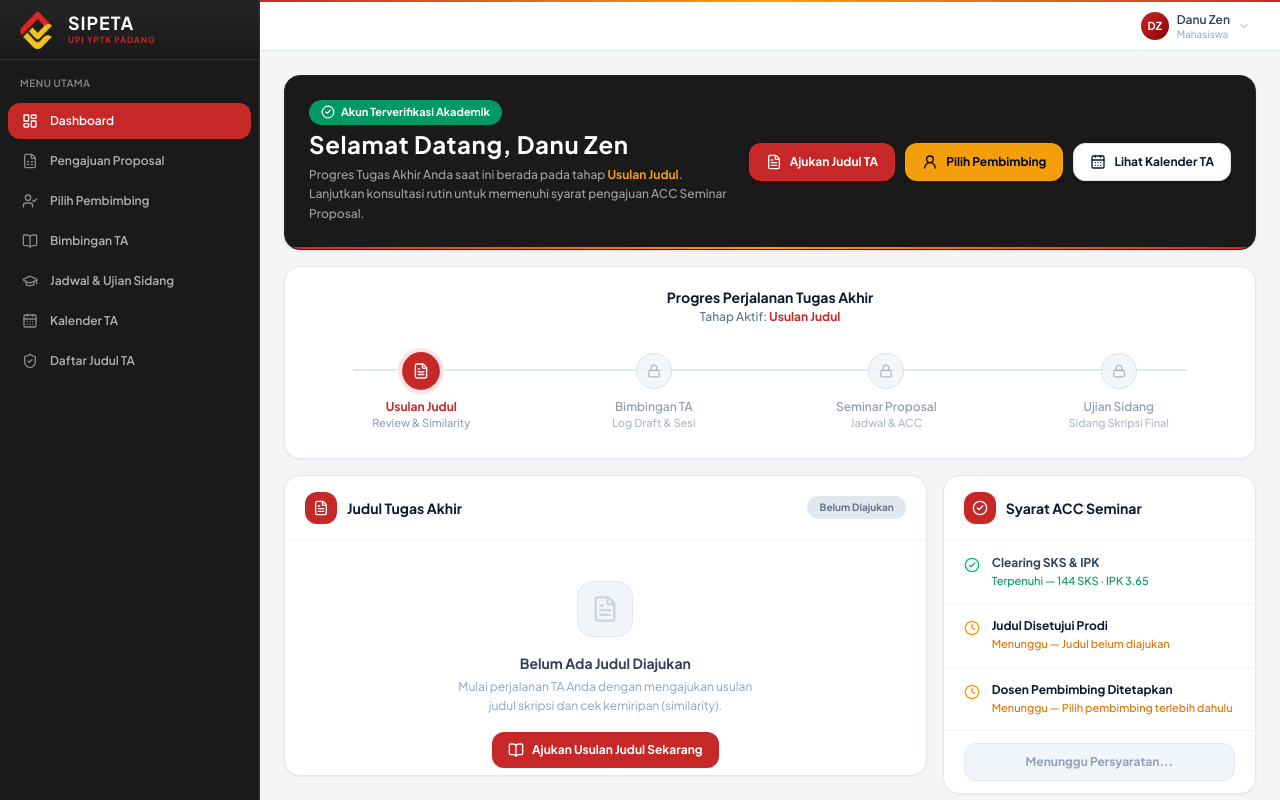
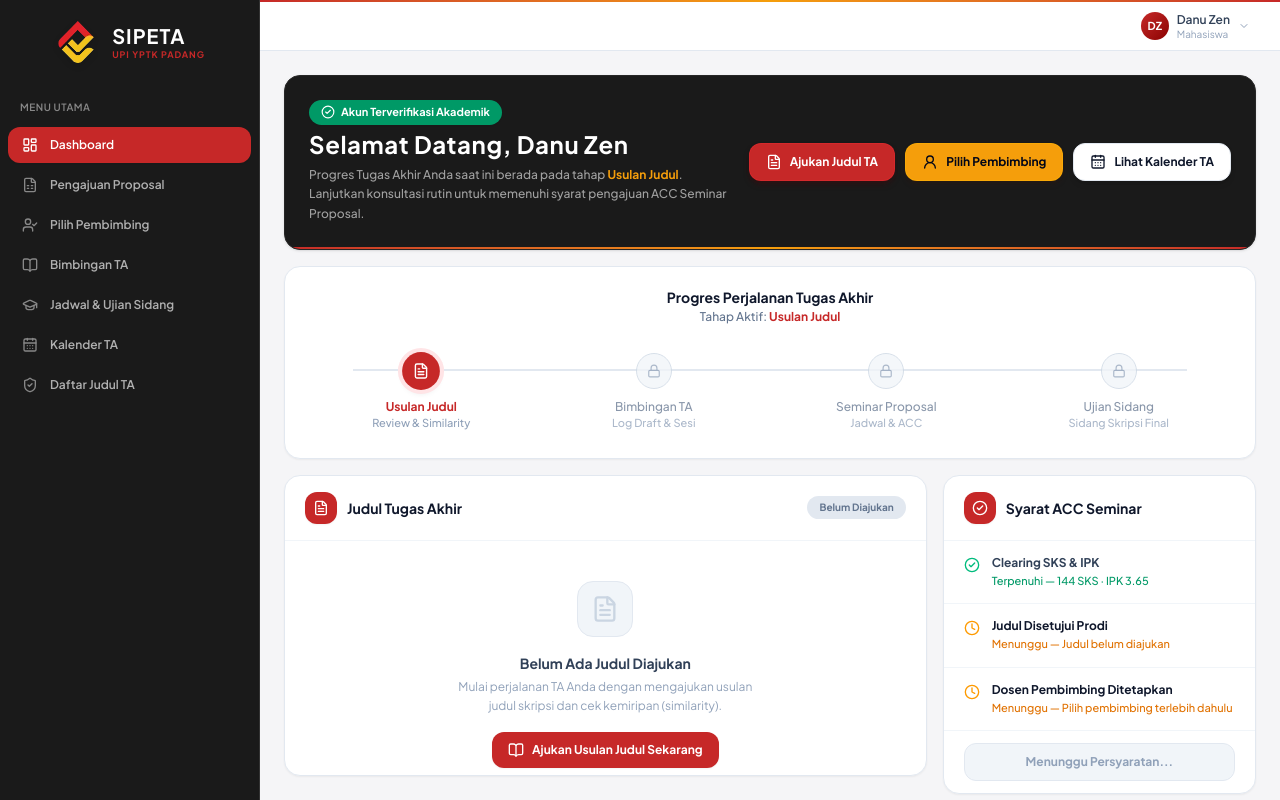
Before and after one commit to DanuZen/isi-final-project, a Next.js app in the folder frontend/: page / in a window 1280 px wide. Built offline with nearby package versions, Linux system fonts and the light colour scheme.

Commit message:
fix(sidebar): perbesar logo brand, atur rata tengah presisi, tambah padding atas-bawah, dan hapus garis pembatas bawah

```diff
--- a/frontend/src/components/layout/role-layout.tsx
+++ b/frontend/src/components/layout/role-layout.tsx
@@ -65,14 +65,14 @@ export function RoleLayout({
           }`}
         >
           {/* Logo area */}
-          <div className={`flex items-center h-[56px] shrink-0 border-b border-[#2A2A2A] ${sidebarOpen ? "px-4 gap-3" : "justify-center px-2"}`}>
-            <div className="w-8 h-8 relative shrink-0">
+          <div className={`flex items-center shrink-0 py-5 ${sidebarOpen ? "px-5 gap-3.5 justify-center" : "justify-center px-2"}`}>
+            <div className="w-10 h-10 relative shrink-0">
               <Image src="/upiyptk_emblem.webp" alt="UPI YPTK" fill className="object-contain" />
             </div>
             {sidebarOpen && (
               <div className="min-w-0">
-                <p className="font-black text-sm tracking-wider text-white font-display leading-none">SIPETA</p>
-                <p className="text-[8.5px] font-bold tracking-widest uppercase mt-1 leading-none text-[#C62828] font-display">
+                <p className="font-black text-xl tracking-wider text-white font-display leading-none">SIPETA</p>
+                <p className="text-[9px] font-bold tracking-widest uppercase mt-1 leading-none text-[#C62828] font-display">
                   UPI YPTK PADANG
                 </p>
               </div>
--- a/frontend/src/components/layout/sidebar.tsx
+++ b/frontend/src/components/layout/sidebar.tsx
@@ -84,21 +84,21 @@ export const Sidebar: React.FC<SidebarProps> = ({
       <button
         onClick={onToggle}
         title={isOpen ? "Perkecil sidebar" : "Perbesar sidebar"}
-        className={`border-b border-[#333333] bg-gradient-to-b from-[#252525] to-[#1A1A1A] flex items-center transition-all duration-300 shrink-0 w-full hover:brightness-110 active:scale-95 cursor-pointer h-[60px] ${
-          isOpen ? "px-4 gap-3 justify-start" : "p-2 justify-center"
+        className={`flex items-center transition-all duration-300 shrink-0 w-full hover:brightness-110 active:scale-95 cursor-pointer py-5 ${
+          isOpen ? "px-5 gap-3.5 justify-center" : "px-2 justify-center"
         }`}
       >
         {/* Emblem Logo */}
         <div
           className={`relative flex items-center justify-center shrink-0 filter drop-shadow-md transition-all duration-300 ${
-            isOpen ? "w-10 h-10" : "w-8 h-8"
+            isOpen ? "w-11 h-11" : "w-8 h-8"
           }`}
         >
           <Image
             src="/upiyptk_emblem.webp"
             alt="Emblem UPI YPTK"
-            width={40}
-            height={40}
+            width={44}
+            height={44}
             className="object-contain w-full h-full"
             priority
           />
@@ -107,10 +107,10 @@ export const Sidebar: React.FC<SidebarProps> = ({
         {/* Text — only when expanded */}
         {isOpen && (
           <div className="flex flex-col text-left min-w-0">
-            <h1 className="font-black text-lg tracking-wider font-display text-white leading-none">
+            <h1 className="font-black text-xl tracking-wider font-display text-white leading-none">
               SIPETA
             </h1>
-            <p className="text-[8.5px] font-bold text-[#C62828] font-display tracking-widest uppercase mt-1 leading-none">
+            <p className="text-[9px] font-bold text-[#C62828] font-display tracking-widest uppercase mt-1 leading-none">
               UPI YPTK PADANG
             </p>
           </div>
```
